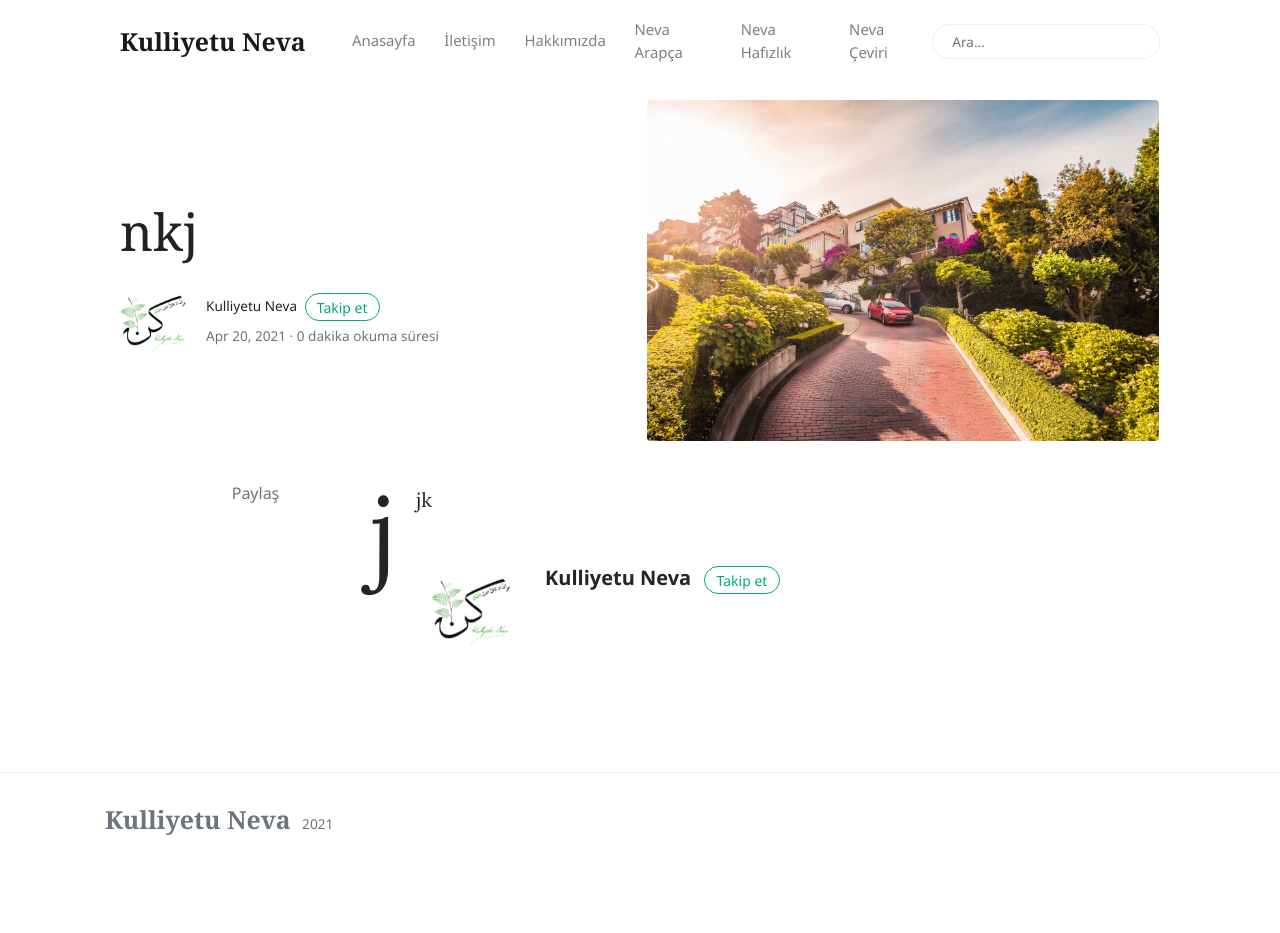
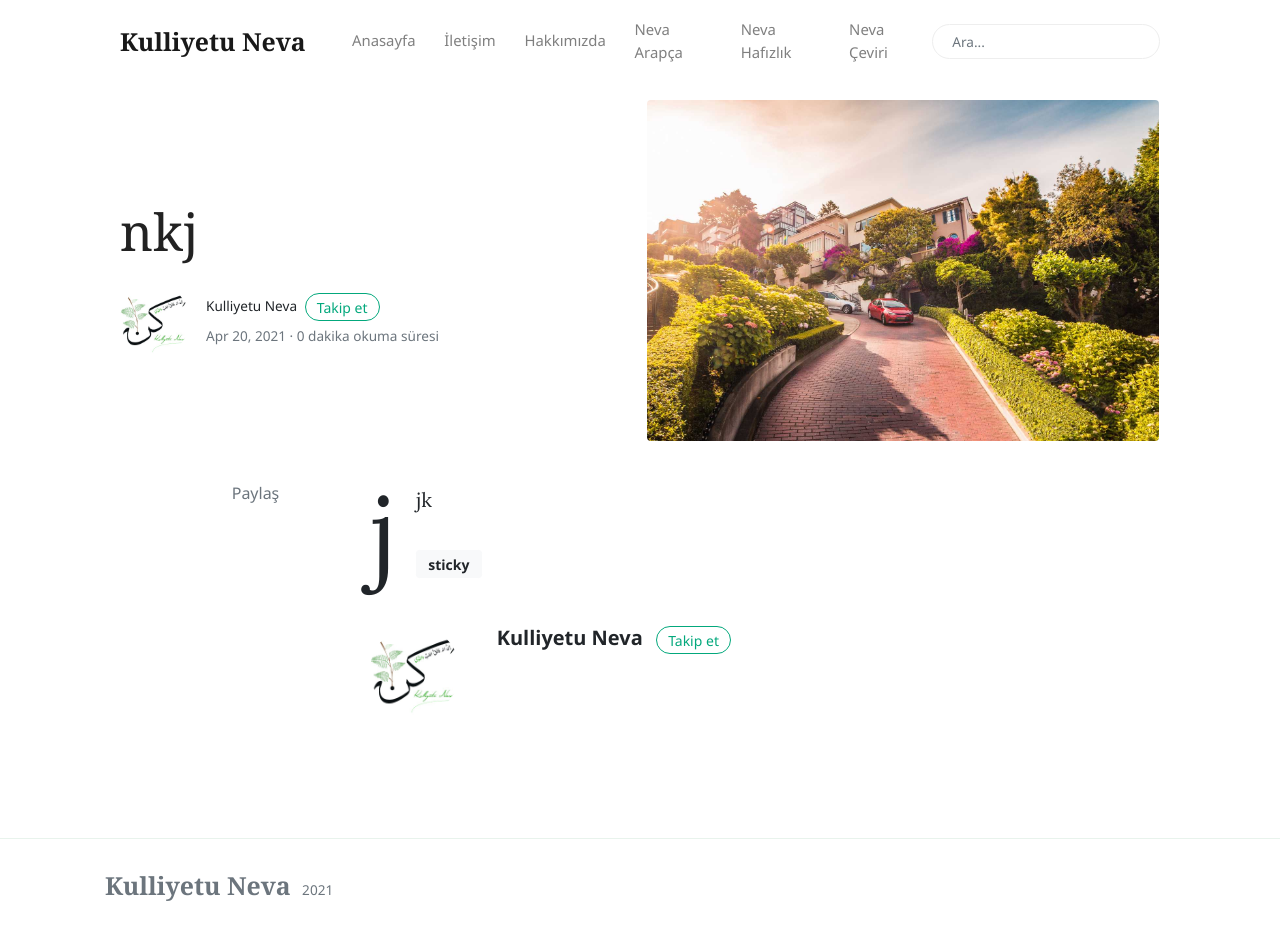
Before and after one commit to kulliyetuneva/website, a Jekyll site: the page built from _posts/2021-04-20-nkj.md, in a window 1280 px wide and 933 px high. Built offline with Jekyll 4.4.1, drawn with Linux system fonts in a browser that asks for light colours; nearby versions of some CDN libraries; comment, search, counter and statistics services are not loaded.

Commit message:
Update Yazı “2021-04-20-nkj”

```diff
--- a/_posts/2021-04-20-nkj.md
+++ b/_posts/2021-04-20-nkj.md
@@ -3,6 +3,8 @@ layout: post
 title: nkj
 date: 2021-04-20T19:32:30.615Z
 author: kulliyetuneva
+tags:
+  - sticky
 image: /assets/images/10.jpg
 ---
 jjk
```
